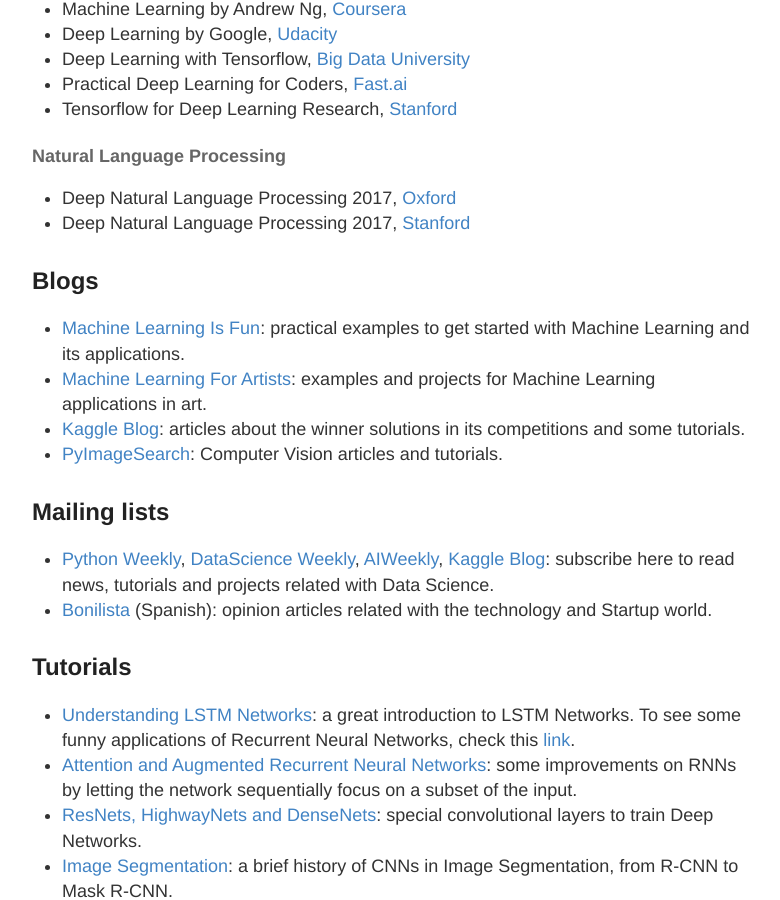
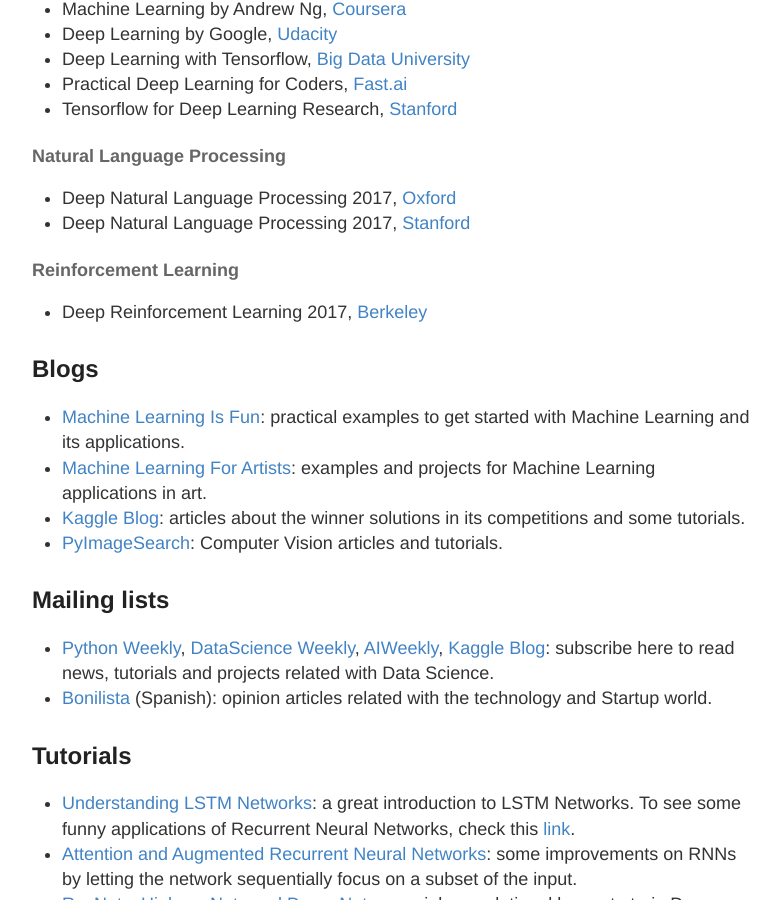
Before and after one commit to AlbertoSabater/AlbertoSabater.github.io, a Jekyll site: the page built from resources.md, in a window 1280 px wide and 900 px high, scrolled down 560 px. Shown: the whole window, without its empty margins (248-1028 px from the left). Built offline with Jekyll 4.4.1, drawn with Linux system fonts in a browser that asks for light colours; comment, search, counter and statistics services are not loaded.

Commit message:
Update resources.md

```diff
--- a/resources.md
+++ b/resources.md
@@ -26,10 +26,12 @@ Introducir cada apartado -->
 * Practical Deep Learning for Coders, [Fast.ai](http://course.fast.ai/)
 * Tensorflow for Deep Learning Research, [Stanford](http://web.stanford.edu/class/cs20si/syllabus.html)
 
-
 #### Natural Language Processing
 * Deep Natural Language Processing 2017, [Oxford](https://github.com/oxford-cs-deepnlp-2017/lectures)
 * Deep Natural Language Processing 2017, [Stanford](http://cs224d.stanford.edu/syllabus.html)
+
+#### Reinforcement Learning
+* Deep Reinforcement Learning 2017, [Berkeley](http://rll.berkeley.edu/deeprlcourse/)
 
 <!---
 Deep Learning Blog Course: https://medium.com/@PyGurl
```
